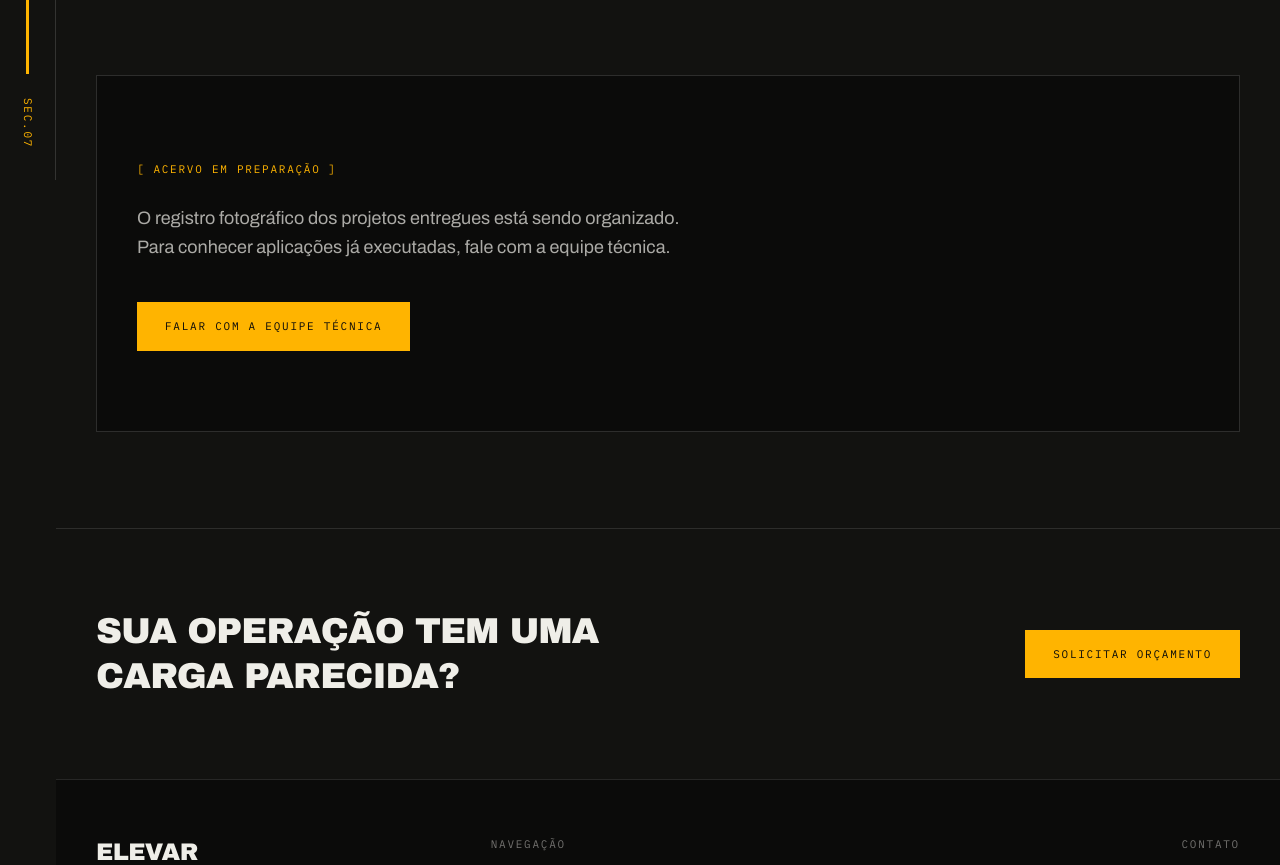
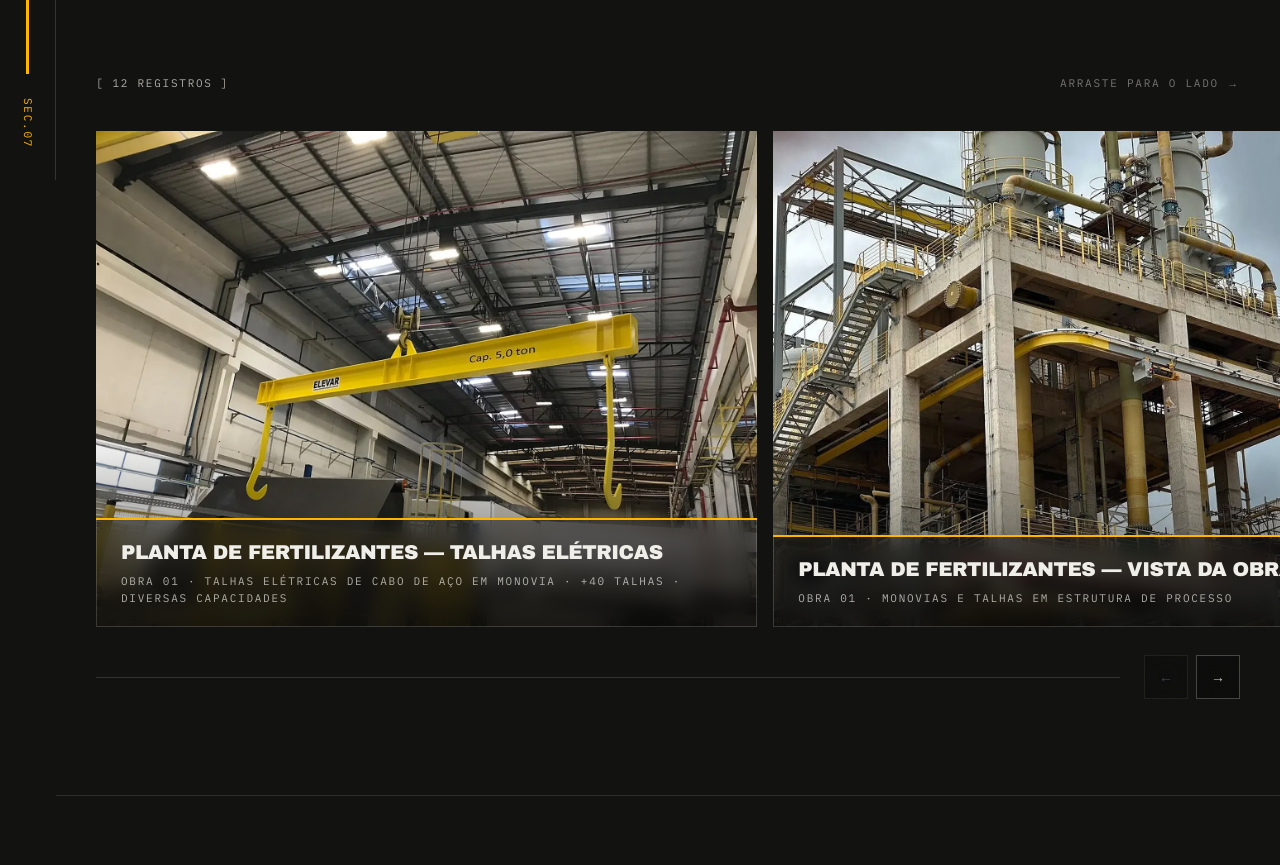
Before and after one commit to silborcom/elevar-site, a Next.js app: page /projetos in a window 1280 px wide. Shown: the part 620-1485 px from the top of the page. Built offline with nearby package versions, Linux system fonts and the light colour scheme.

Commit message:
Update projects.ts

```diff
--- a/data/projects.ts
+++ b/data/projects.ts
@@ -1,41 +1,218 @@
 /**
  * Acervo de projetos entregues.
  *
- * Os textos deste arquivo vêm do cliente e não devem ser reescritos.
- * `location` e `year` são opcionais de propósito: quando vazios, a interface
- * simplesmente não renderiza o metadado (nada de rótulo órfão na foto).
+ * Os textos deste arquivo vêm das legendas do cliente (WhatsApp, 23/07/2026),
+ * normalizadas para o tom técnico do site — não reescrever. `location` e
+ * `year` são opcionais de propósito: quando vazios, a interface simplesmente
+ * não renderiza o metadado. Preencher com o cliente antes de publicar.
  *
- * Fotos ficam em `/public/projects/`. Cada item precisa de `width`/`height`
- * reais do arquivo: o trilho usa essa proporção para dar ao card a largura
- * correta mantendo a altura fixa — é assim que retrato e paisagem convivem
- * na mesma faixa sem corte.
+ * Fotos ficam em `/public/projects/`. Cada item traz `width`/`height` reais
+ * do arquivo: o trilho usa essa proporção para dar ao card a largura correta
+ * mantendo a altura fixa — é assim que retrato e paisagem convivem.
+ *
+ * Duas mensagens da conversa original não carregaram nos prints (14:51 e
+ * 14:57) e podem conter dados extras — conferir antes de publicar.
  */
+
 export type Project = {
   id: string;
-  /** Nome da obra/cliente, exibido em caixa alta sobre a foto. */
+  /** Índice sequencial exibido como rótulo técnico (PRJ.01, PRJ.02...). */
+  index: string;
+  /** Nome da obra/projeto, exibido em caixa alta sobre a foto. */
   name: string;
-  /** Equipamento aplicado (ex.: "Talha elétrica de corrente"). */
+  /** Tipo de equipamento/fornecimento — metadado curto exibido no card. */
   equipment?: string;
-  /** Capacidade nominal (ex.: "5 t"). */
+  /** Capacidade informada pelo cliente ou legível na placa. */
   capacity?: string;
-  /** Cidade/UF. Vazio = não renderizado. */
+  /** Cidade/UF — a confirmar com o cliente. Vazio = não renderizado. */
   location?: string;
-  /** Ano de entrega. Vazio = não renderizado. */
+  /** Ano de entrega — a confirmar com o cliente. Vazio = não renderizado. */
   year?: string;
-  /**
-   * Agrupa fotos da mesma obra. Duas fotos com o mesmo `obraId` recebem o
-   * mesmo rótulo "OBRA nn" na linha mono, sinalizando que são o mesmo projeto.
-   */
+  /** Descrição curta — legenda enviada pelo cliente, normalizada. */
+  description?: string;
+  /** Agrupa fotos da mesma obra (ex.: as duas da planta de fertilizantes). */
   obraId?: string;
-  image: {
-    src: string;
-    width: number;
-    height: number;
-    alt: string;
-  };
+  image: { src: string; width: number; height: number; alt: string };
 };
 
-export const projects: Project[] = [];
+export const projects: Project[] = [
+  {
+    id: "obra-fertilizantes-talhas",
+    index: "01",
+    name: "Planta de fertilizantes — talhas elétricas",
+    equipment: "Talhas elétricas de cabo de aço em monovia",
+    capacity: "+40 talhas · diversas capacidades",
+    obraId: "fertilizantes",
+    description:
+      "Uma das maiores obras de fertilizantes do Brasil: mais de 40 talhas elétricas de cabo de aço, em diversas capacidades e alturas de elevação.",
+    image: {
+      src: "/projects/obra-fertilizantes-talhas.webp",
+      width: 1600,
+      height: 1200,
+      alt: "Duas talhas elétricas de cabo de aço Elevar instaladas em monovia sobre estrutura de concreto da planta de fertilizantes",
+    },
+  },
+  {
+    id: "obra-fertilizantes-planta",
+    index: "02",
+    name: "Planta de fertilizantes — vista da obra",
+    equipment: "Monovias e talhas em estrutura de processo",
+    obraId: "fertilizantes",
+    description:
+      "Vista da mesma obra: monovias integradas à estrutura de concreto da planta, atendendo às torres e tubulações de processo.",
+    image: {
+      src: "/projects/obra-fertilizantes-planta.webp",
+      width: 1600,
+      height: 1200,
+      alt: "Estrutura de concreto da planta de fertilizantes com torres, tubulações e monovia amarela instalada",
+    },
+  },
+  {
+    id: "barra-carga-5t",
+    index: "03",
+    name: "Barra de carga especial",
+    equipment: "Viga de içamento com ganchos nas extremidades",
+    capacity: "5,0 t",
+    description:
+      "Barra de carga especial para 5 toneladas, em operação suspensa sobre linha de produção.",
+    image: {
+      src: "/projects/barra-carga-5t.webp",
+      width: 1600,
+      height: 1200,
+      alt: "Barra de carga Elevar amarela de 5 toneladas com ganchos nas extremidades, suspensa em galpão industrial",
+    },
+  },
+  {
+    id: "portico-xaroparia",
+    index: "04",
+    name: "Pórtico para xaroparia",
+    equipment: "Pórtico com duas talhas elétricas",
+    capacity: "2 × 3,0 t",
+    description:
+      "Pórtico Elevar com duas talhas elétricas de 3 toneladas, dimensionado para operação em xaroparia.",
+    image: {
+      src: "/projects/portico-xaroparia.webp",
+      width: 2133,
+      height: 1200,
+      alt: "Pórtico Elevar amarelo de duas vigas, capacidade 2 vezes 3 toneladas, instalado em área de xaroparia",
+    },
+  },
+  {
+    id: "gaiola-icamento",
+    index: "05",
+    name: "Gaiola de içamento de cargas",
+    equipment: "Gaiola com olhal único de suspensão",
+    description:
+      "Gaiola de içamento de cargas com porta e olhal de suspensão, fabricada sob projeto.",
+    image: {
+      src: "/projects/gaiola-icamento.webp",
+      width: 900,
+      height: 1200,
+      alt: "Gaiola de içamento Elevar amarela com grade, porta e olhal de suspensão, sobre pallet em galpão",
+    },
+  },
+  {
+    id: "ponte-raspadora-lodo",
+    index: "06",
+    name: "Ponte raspadora de lodo",
+    equipment: "Ponte motorizada sobre trilhos · regime contínuo",
+    description:
+      "Ponte raspadora de lodo para uso contínuo, com translação motorizada sobre trilhos e plataforma com guarda-corpo.",
+    image: {
+      src: "/projects/ponte-raspadora-lodo.webp",
+      width: 2134,
+      height: 1200,
+      alt: "Ponte raspadora de lodo Elevar amarela sobre tanque de tratamento, com guarda-corpo e motorredutores",
+    },
+  },
+  {
+    id: "talha-baixa-altura-especial",
+    index: "07",
+    name: "Talha manual especial de baixa altura",
+    equipment: "Talha manual low headroom · ensaio de carga",
+    description:
+      "Talha manual especial para baixa altura, registrada durante ensaio de carga com bolsa d'água.",
+    image: {
+      src: "/projects/talha-baixa-altura-especial.webp",
+      width: 900,
+      height: 1200,
+      alt: "Ensaio de carga com bolsa d'água amarela suspensa por talha manual de baixa altura em viga de galpão",
+    },
+  },
+  {
+    id: "cadernal-extra-pesado-35t",
+    index: "08",
+    name: "Cadernal extra pesado",
+    equipment: "Linha CEP · gancho duplo",
+    capacity: "35 t · cabo 1.3/8\"",
+    description:
+      "Cadernal extra pesado de 35 toneladas, fabricado sob especificação e pronto para expedição.",
+    image: {
+      src: "/projects/cadernal-extra-pesado-35t.webp",
+      width: 900,
+      height: 1200,
+      alt: "Cadernal extra pesado Elevar de 35 toneladas com gancho duplo, pintado de amarelo, embalado em caixa de madeira",
+    },
+  },
+  {
+    id: "talha-cabo-transportador",
+    index: "09",
+    name: "Talha de cabo de aço para transportador",
+    equipment: "Talha de cabo de aço em estrutura sobre lâmina d'água",
+    description:
+      "Talha de cabo de aço aplicada a transportador de cargas, com passarelas e guarda-corpo para acesso e manutenção.",
+    image: {
+      src: "/projects/talha-cabo-transportador.webp",
+      width: 960,
+      height: 1200,
+      alt: "Estrutura azul e amarela de transportador de cargas sobre a água, com talha de cabo de aço e passarelas com guarda-corpo",
+    },
+  },
+  {
+    id: "barra-carga-compacta-3t",
+    index: "10",
+    name: "Barra de carga compacta",
+    equipment: "Viga de içamento com pontos reguláveis",
+    capacity: "3,0 t",
+    description:
+      "Barra de carga compacta para 3 toneladas, com pontos de fixação ajustáveis ao longo do vão.",
+    image: {
+      src: "/projects/barra-carga-compacta-3t.webp",
+      width: 900,
+      height: 1200,
+      alt: "Barra de carga compacta Elevar amarela de 3 toneladas apoiada em empilhadeira hidráulica no depósito",
+    },
+  },
+  {
+    id: "talha-trole-ex",
+    index: "11",
+    name: "Trole e talha manual EX",
+    equipment: "Conjunto anticentelhante · à prova de explosão",
+    capacity: "5,0 t",
+    description:
+      "Trole e talha manual EX anticentelhantes, à prova de explosão, com componentes em bronze para atmosferas classificadas.",
+    image: {
+      src: "/projects/talha-trole-ex.webp",
+      width: 900,
+      height: 1200,
+      alt: "Talha manual Elevar EX de 5 toneladas com gancho e componentes em bronze anticentelhante, montada em trole sobre viga amarela",
+    },
+  },
+  {
+    id: "ponte-rolante-concretos",
+    index: "12",
+    name: "Ponte rolante para produção de concretos",
+    equipment: "Ponte rolante especial a céu aberto",
+    description:
+      "Ponte rolante especial para produção de concretos, instalada sobre pilares pré-moldados em pátio de fabricação.",
+    image: {
+      src: "/projects/ponte-rolante-concretos.webp",
+      width: 1633,
+      height: 1200,
+      alt: "Ponte rolante Elevar com viga amarela sobre pilares de concreto pré-moldado em pátio de produção a céu aberto",
+    },
+  },
+];
 
 export const projectsTotal = projects.length;
 
@@ -58,5 +235,6 @@ export function buildObraLabels(list: Project[] = projects): Record<string, stri
     index += 1;
     labels[obraId] = `OBRA ${String(index).padStart(2, "0")}`;
   }
+
   return labels;
 }
```
